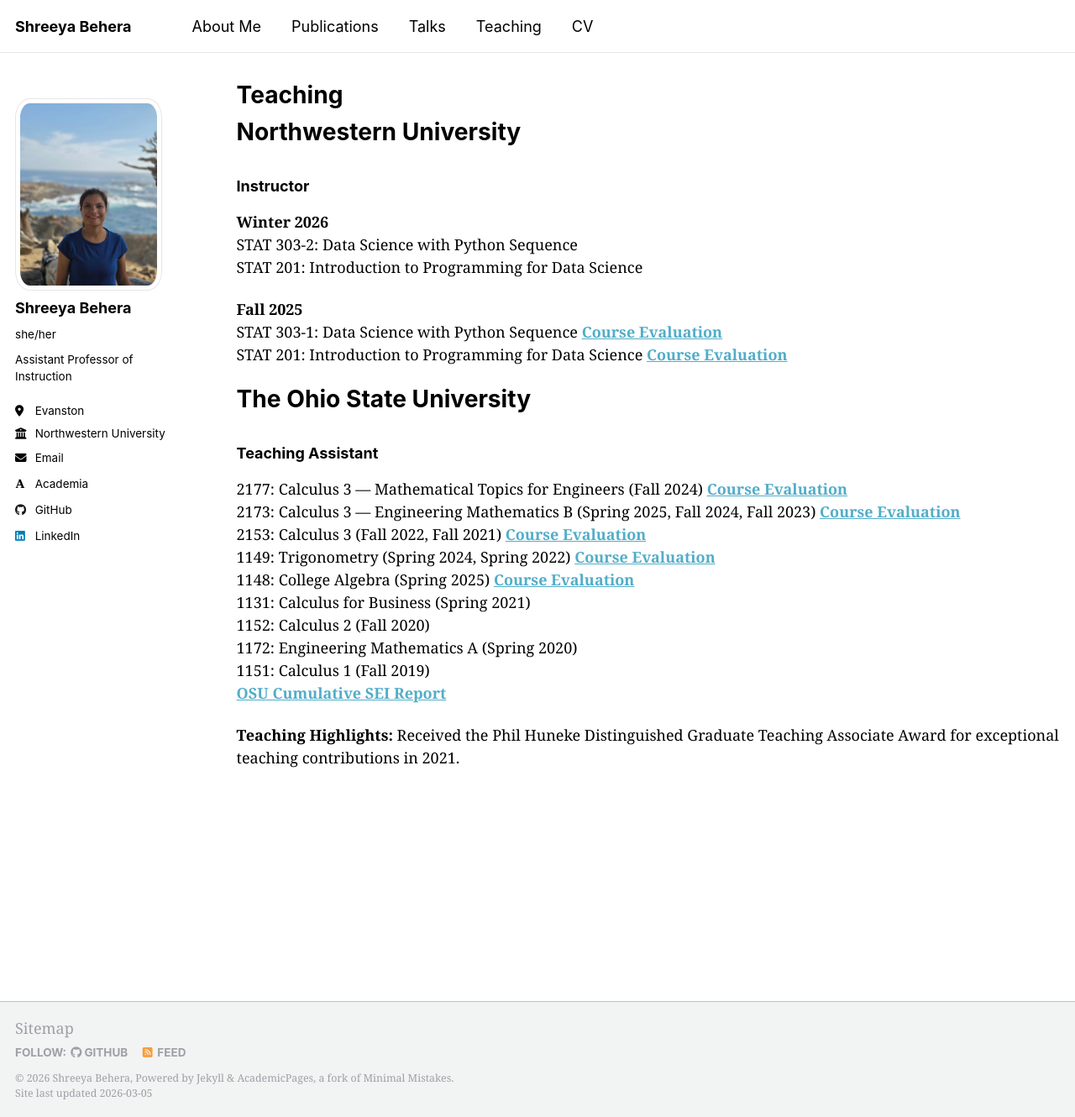
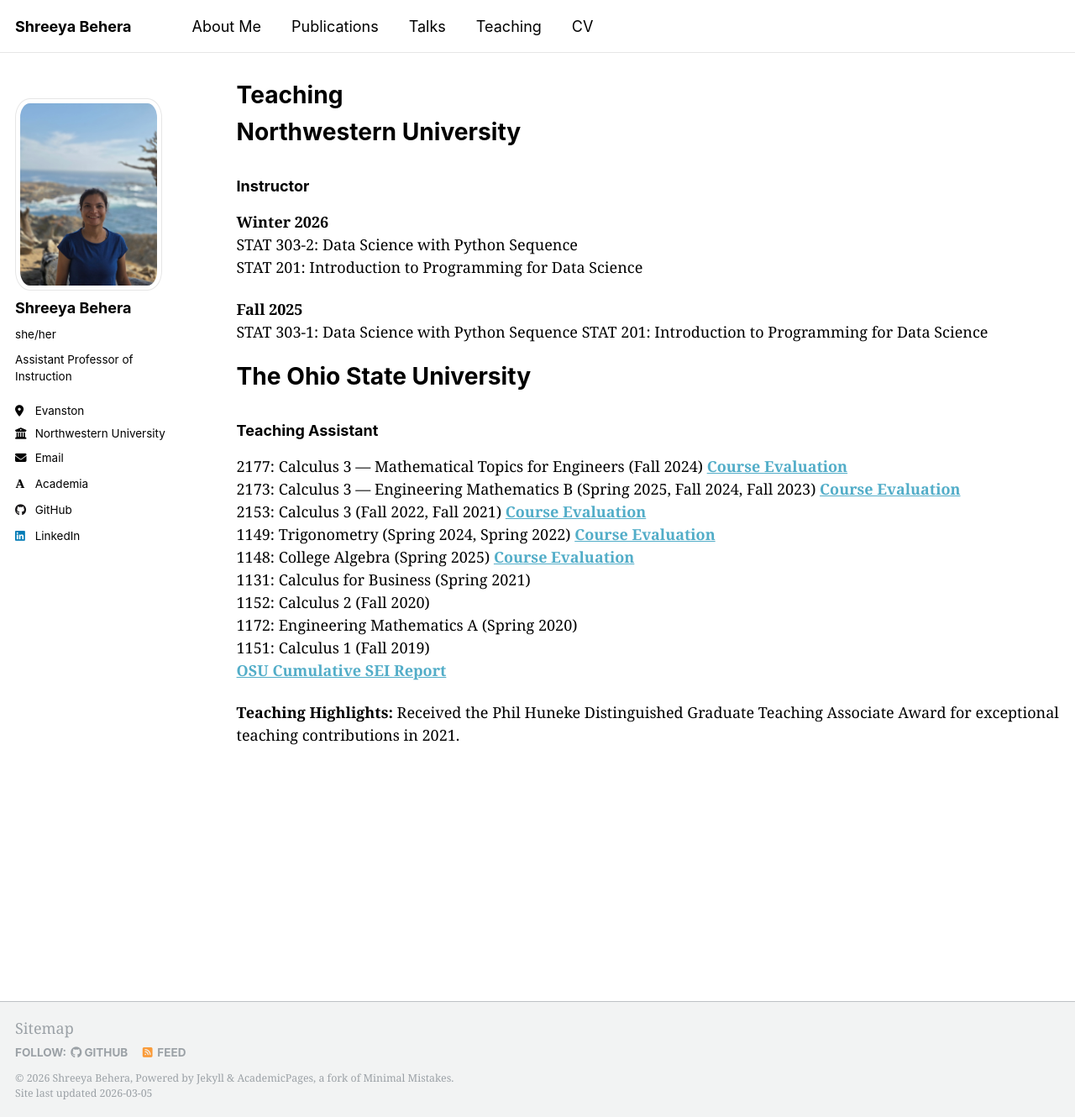
Before and after one commit to Shreeyabehera/shreeyabehera.github.io, a Jekyll site: the page built from _teaching/2014-spring-teaching-1.md, in a window 1280 px wide and 1330 px high. Shown: the whole window at 84% size. Built offline with Jekyll 4.4.1, drawn with Linux system fonts in a browser that asks for light colours; some web fonts are replaced; a script that is not in the unit is left out.

Commit message:
Update Fall 2025 course details in teaching markdown
Removed course evaluation links for Fall 2025 courses.

```diff
--- a/_teaching/2014-spring-teaching-1.md
+++ b/_teaching/2014-spring-teaching-1.md
@@ -13,8 +13,8 @@
 STAT 201: Introduction to Programming for Data Science
 
 **Fall 2025**<br>
-STAT 303-1: Data Science with Python Sequence **[Course Evaluation](https://drive.google.com/file/d/1t9SN02bAFbgZVuwd6fZz2yXLiJtmCcLG/view?usp=sharing)** <br>
-STAT 201: Introduction to Programming for Data Science **[Course Evaluation](https://drive.google.com/file/d/1hH37QbHUDYmvj3rnuIc4fgpw2Z8SMp6u/view?usp=sharing)**
+STAT 303-1: Data Science with Python Sequence
+STAT 201: Introduction to Programming for Data Science
 
 # The Ohio State University<br>
 ### Teaching Assistant<br>
```
